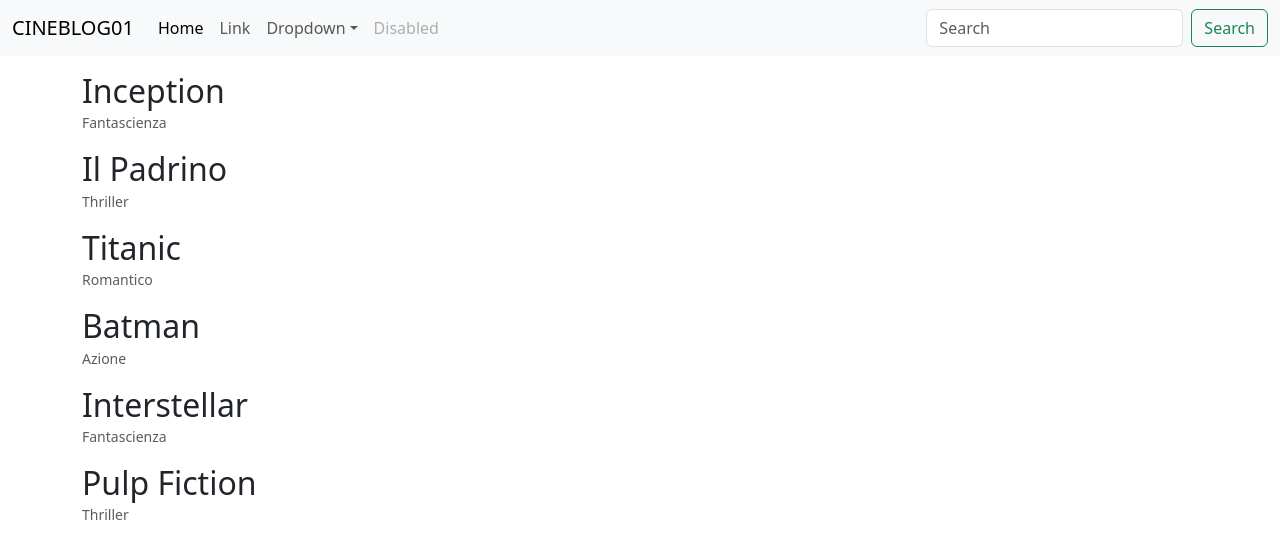
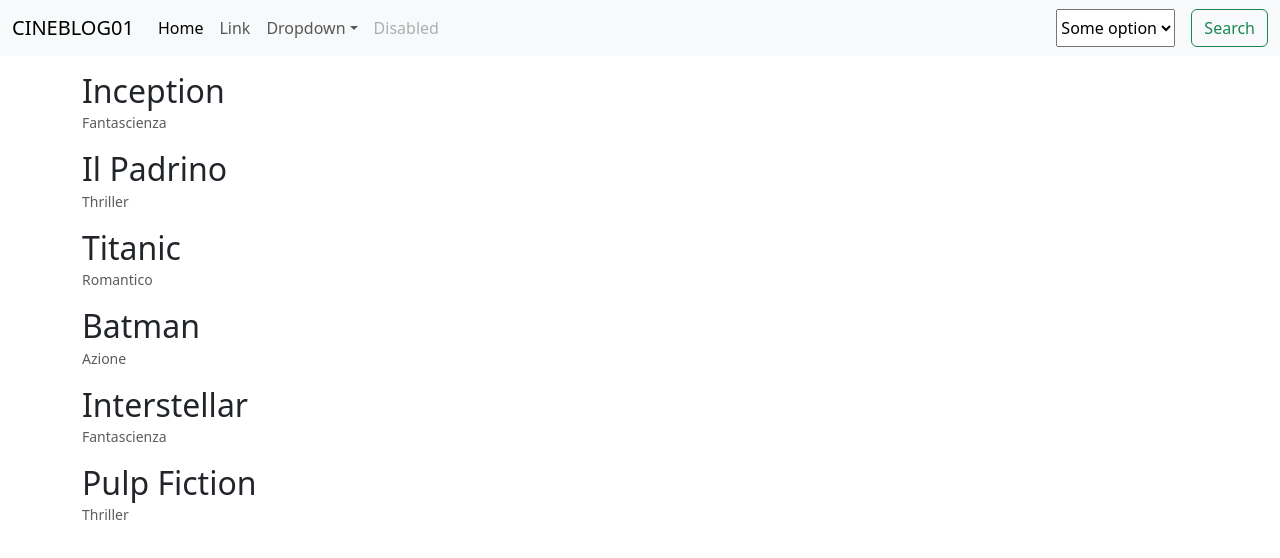
Before and after one commit to angeloren92/react-movie-filter, a React (Vite) app: page / in a window 1280 px wide. Shown: the top 558 px of the page. Built offline with nearby package versions, Linux system fonts and the light colour scheme.

Commit message:
add select and share movies genre props

```diff
--- a/src/App.jsx
+++ b/src/App.jsx
@@ -14,7 +14,7 @@ function App() {
 
   return (
     <>
-      <AppHeader />
+      <AppHeader genre={movies.genre}/>
       <AppMain movies={movies} />
     </>
   )
--- a/src/components/AppHeader.jsx
+++ b/src/components/AppHeader.jsx
@@ -1,7 +1,7 @@
 import AppNavbarMenu from './AppNavbarMenu'
 import AppNavbarSearch from './AppNavbarSearch'
 
-export default function AppHeader() {
+export default function AppHeader({genre}) {
 
 
 
@@ -15,7 +15,7 @@ export default function AppHeader() {
                     </button>
                     <div className="collapse navbar-collapse" id="navbarSupportedContent">
                         <AppNavbarMenu />
-                        <AppNavbarSearch />
+                        <AppNavbarSearch genre={genre} />
                     </div>
                 </div>
             </nav>
--- a/src/components/AppMain.jsx
+++ b/src/components/AppMain.jsx
@@ -1,4 +1,3 @@
-import { useEffect } from 'react'
 import AppMainTitleList from './AppMainTitleList'
 
 export default function AppMain({movies}) {
--- a/src/components/AppNavbarSearch.jsx
+++ b/src/components/AppNavbarSearch.jsx
@@ -1,8 +1,15 @@
-export default function AppNavbarSearch() {
+import { useState } from "react"
+
+export default function AppNavbarSearch({genre}) {
+
+    const [tempElement, setTempElement] = useState('')
 
     return (
         <form className="d-flex" role="search">
-            <input className="form-control me-2" type="search" placeholder="Search" aria-label="Search" />
+            <select className="mx-3">
+                <option value="someOption">Some option</option>
+                <option value="otherOption">Other option</option>
+            </select>
             <button className="btn btn-outline-success" type="submit">Search</button>
         </form>
     )
```
